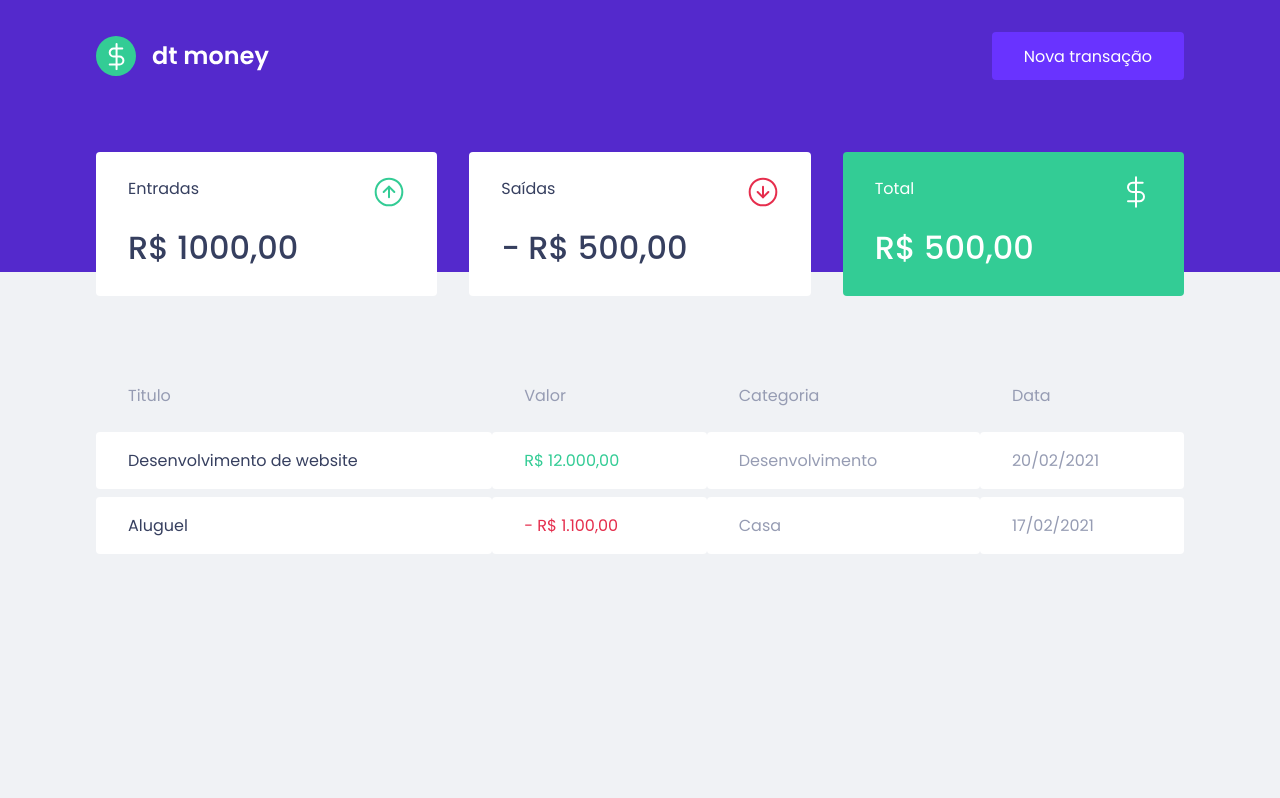
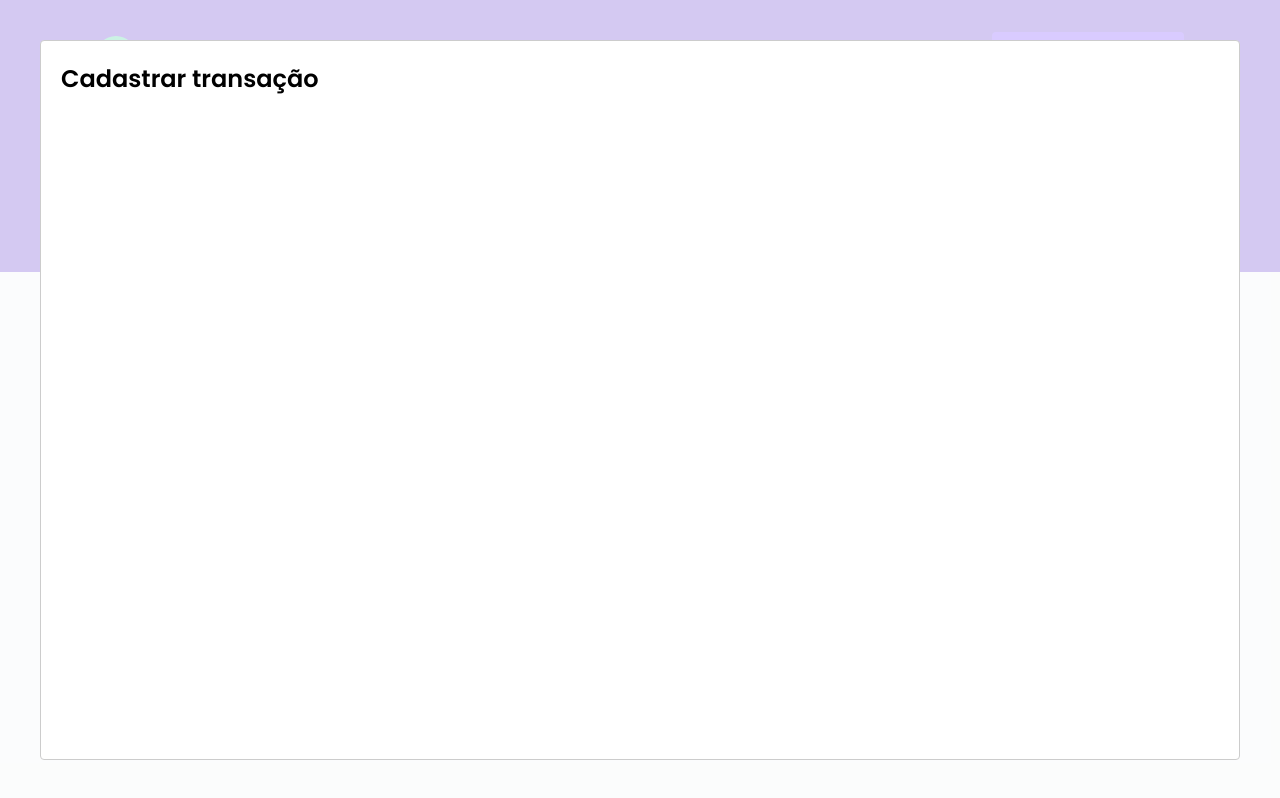
Before and after one commit to marinapsvreis/rocketseat-ignite-reactjs-dt-money, a React (Create React App) app: page / in a window 1280 px wide. Both pictures are taken after a click on the button "Nova transação". Built offline with nearby package versions, Linux system fonts and the light colour scheme; no server answers; what miragejs would draw is missing.

Commit message:
:lipstick: Adicionando o React Modal para Nova Transação

```diff
--- a/package.json
+++ b/package.json
@@ -3,10 +3,12 @@
   "version": "0.1.0",
   "private": true,
   "dependencies": {
+    "@types/react-modal": "^3.13.1",
     "axios": "^1.3.4",
     "miragejs": "^0.1.47",
     "react": "^17.0.1",
     "react-dom": "^17.0.1",
+    "react-modal": "^3.16.1",
     "react-scripts": "5.0.1",
     "styled-components": "^5.3.9",
     "web-vitals": "^2.1.4"
--- a/src/App.tsx
+++ b/src/App.tsx
@@ -1,11 +1,33 @@
+import { useState } from 'react';
+import { Header } from './components/Header';
 import { Dashboard } from './components/Dashboard';
-import { Header } from './components/Header';
+import Modal from 'react-modal';
 import { GlobalStyle } from './styles/global';
+
+Modal.setAppElement('#root');
 export function App() {
+  const [isNewTransactionModalOpen, setIsNewTransactionModalOpen ] = useState(false);
+
+  function handleOpenNewTransactionModal(){
+    setIsNewTransactionModalOpen(true);
+  }
+
+  function handleCloseNewTransactionModal(){
+    setIsNewTransactionModalOpen(false);
+  }
+
   return (
     <>
-      <Header/>
+      <Header onOpenNewTransactionModal={handleOpenNewTransactionModal}/>
       <Dashboard />
+
+      <Modal
+          isOpen={isNewTransactionModalOpen}
+          onRequestClose={handleCloseNewTransactionModal}
+        >
+          <h2>Cadastrar transação</h2>
+        </Modal>
+
       <GlobalStyle />
     </>
   );
--- a/src/components/Header/index.tsx
+++ b/src/components/Header/index.tsx
@@ -1,12 +1,16 @@
 import logoImg from "../../assets/logo.svg";
 import { Container, Content } from "./styles";
 
-export function Header() {
+interface HeaderProps {
+ onOpenNewTransactionModal: () => void;
+}
+
+export function Header({ onOpenNewTransactionModal }: HeaderProps) {
   return (
     <Container>
       <Content>
         <img src={logoImg} alt="dt money" />
-        <button type="button">Nova transação</button>
+        <button type="button" onClick={onOpenNewTransactionModal}>Nova transação</button>
       </Content>
     </Container>
   );
```
Also changed, not shown: 2 other files (tests, documents, lock files or other folders).
